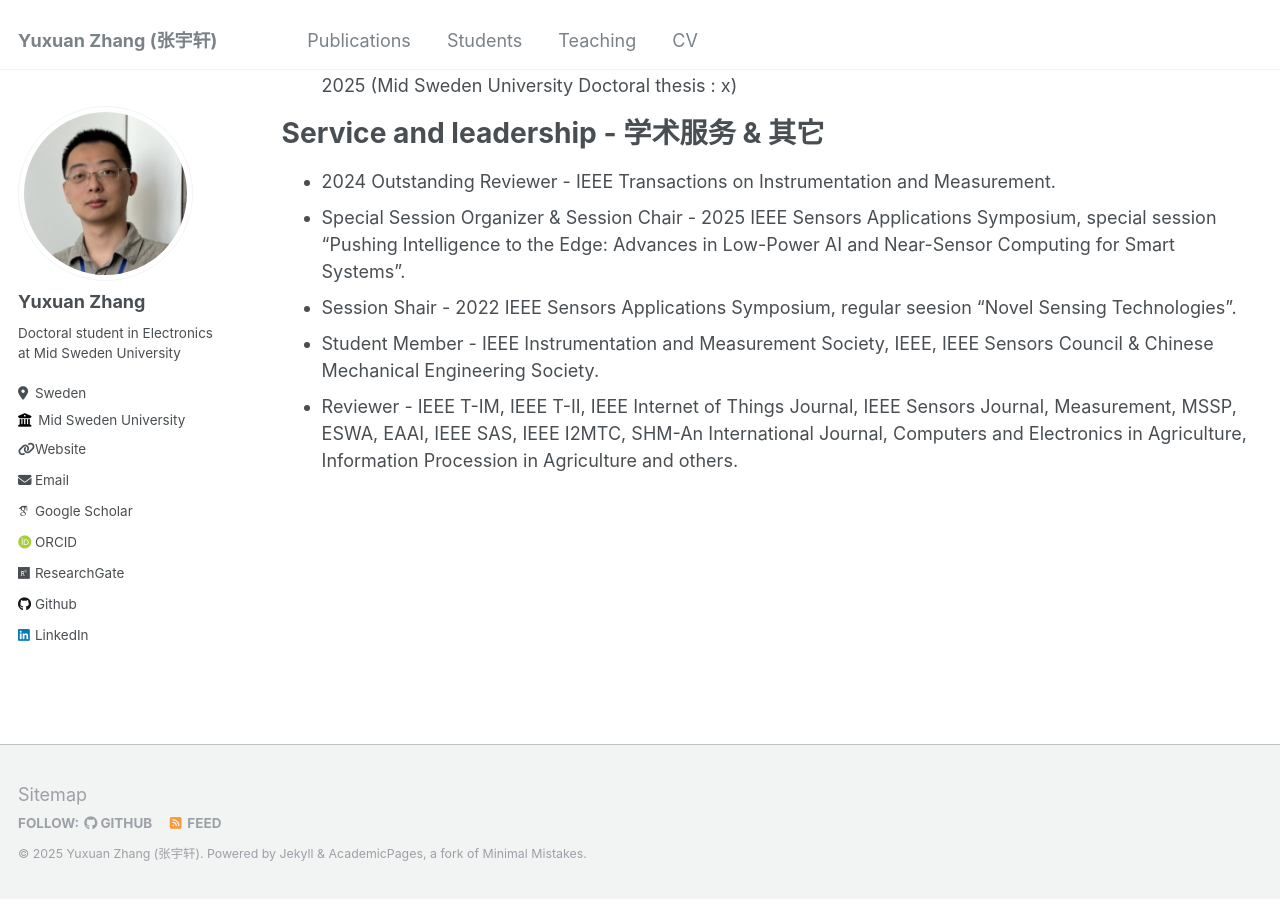
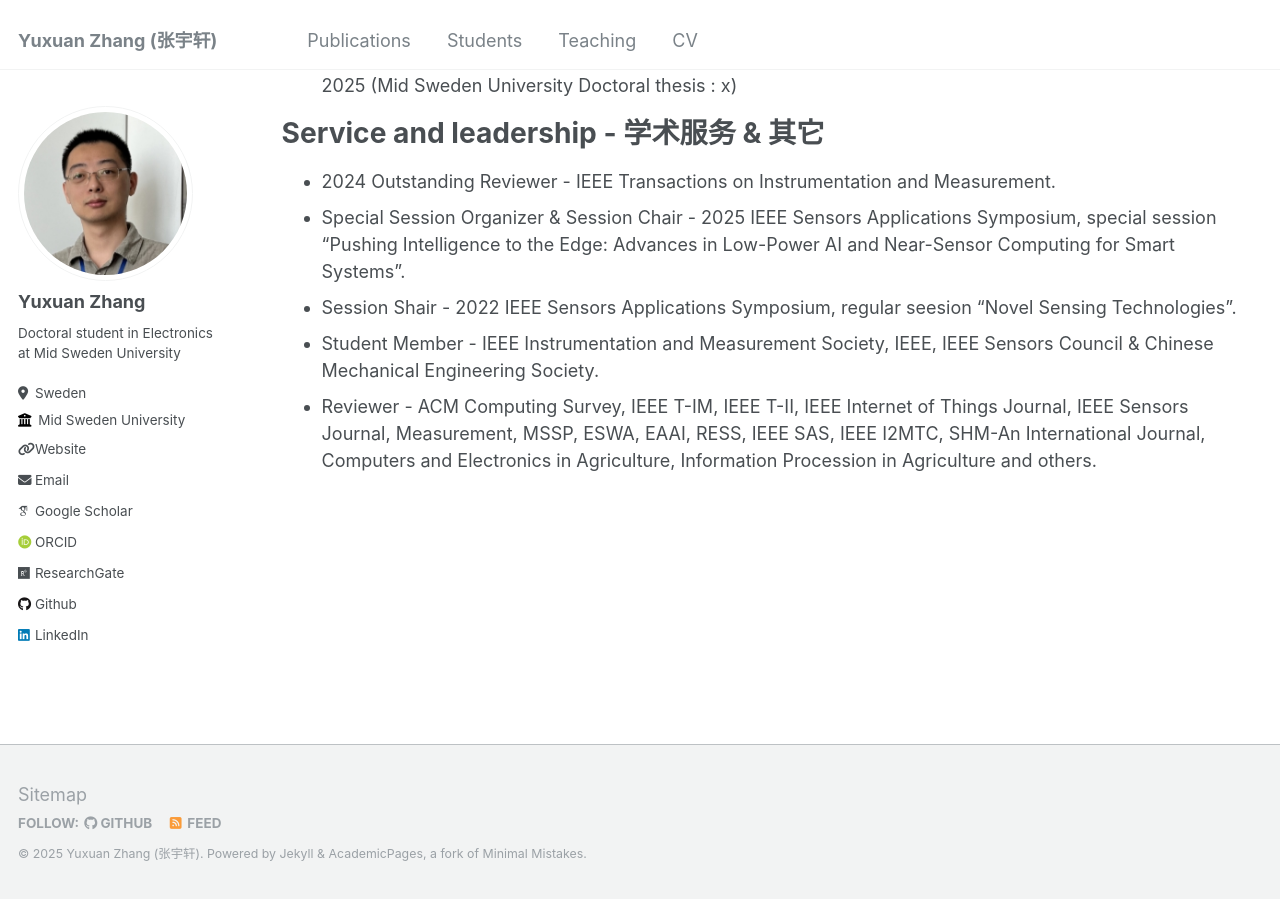
Before and after one commit to YuxuanZhang-96/YuxuanZhang-96.github.io, a Jekyll site: the page built from _pages/cv.md, in a window 1280 px wide and 900 px high, scrolled down 2594 px. Built offline with Jekyll 4.4.1, drawn with Linux system fonts in a browser that asks for light colours; some web fonts are replaced.

Commit message:
Update cv.md

```diff
--- a/_pages/cv.md
+++ b/_pages/cv.md
@@ -68,4 +68,4 @@ Service and leadership - 学术服务 & 其它
 * Special Session Organizer & Session Chair - 2025 IEEE Sensors Applications Symposium, special session "Pushing Intelligence to the Edge: Advances in Low-Power AI and Near-Sensor Computing for Smart Systems".
 * Session Shair                             - 2022 IEEE Sensors Applications Symposium, regular seesion "Novel Sensing Technologies".
 * Student Member                            - IEEE Instrumentation and Measurement Society, IEEE, IEEE Sensors Council & Chinese Mechanical Engineering Society.
-* Reviewer                                  - IEEE T-IM, IEEE T-II, IEEE Internet of Things Journal, IEEE Sensors Journal, Measurement, MSSP, ESWA, EAAI, IEEE SAS, IEEE I2MTC, SHM-An International Journal, Computers and Electronics in Agriculture, Information Procession in Agriculture and others.
+* Reviewer                                  - ACM Computing Survey, IEEE T-IM, IEEE T-II, IEEE Internet of Things Journal, IEEE Sensors Journal, Measurement, MSSP, ESWA, EAAI, RESS, IEEE SAS, IEEE I2MTC, SHM-An International Journal, Computers and Electronics in Agriculture, Information Procession in Agriculture and others.
```
